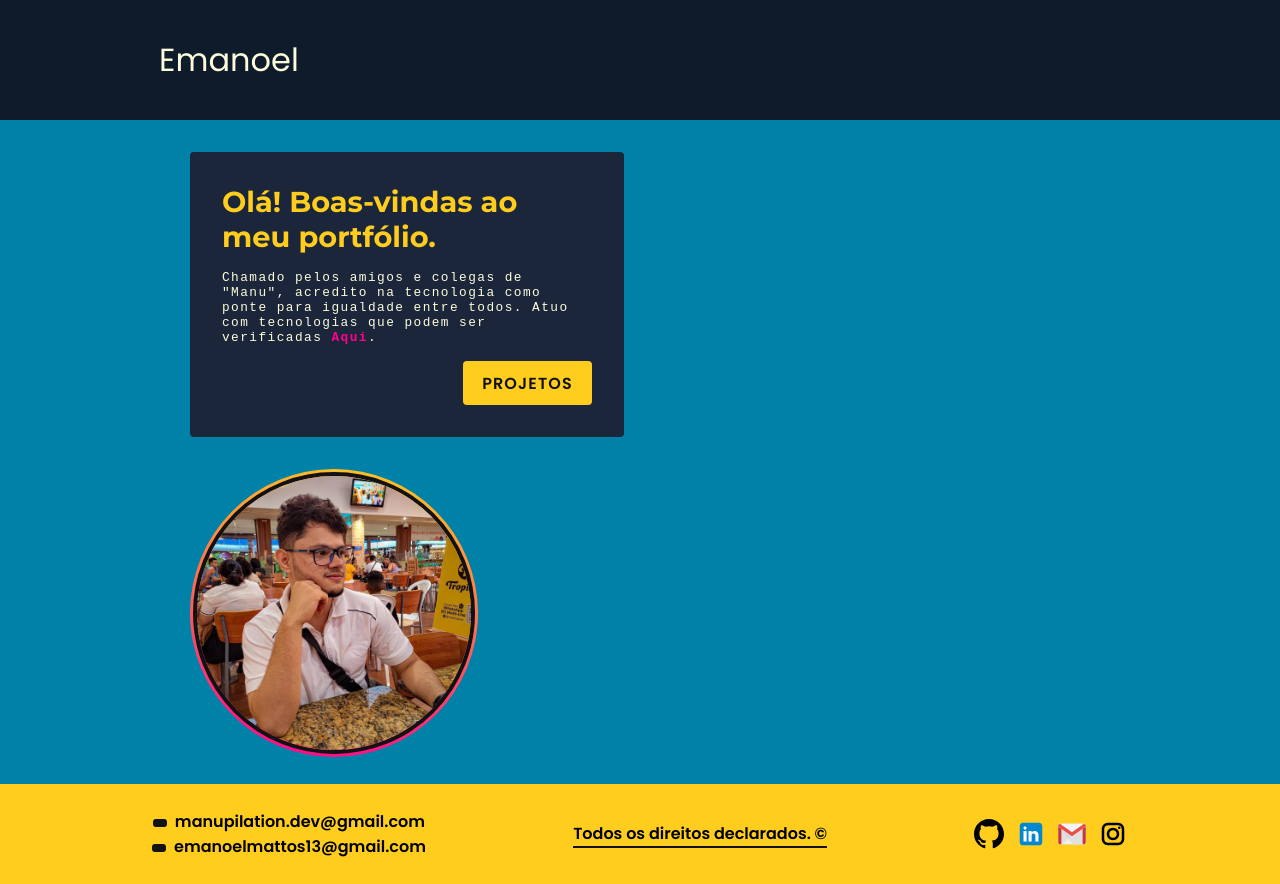
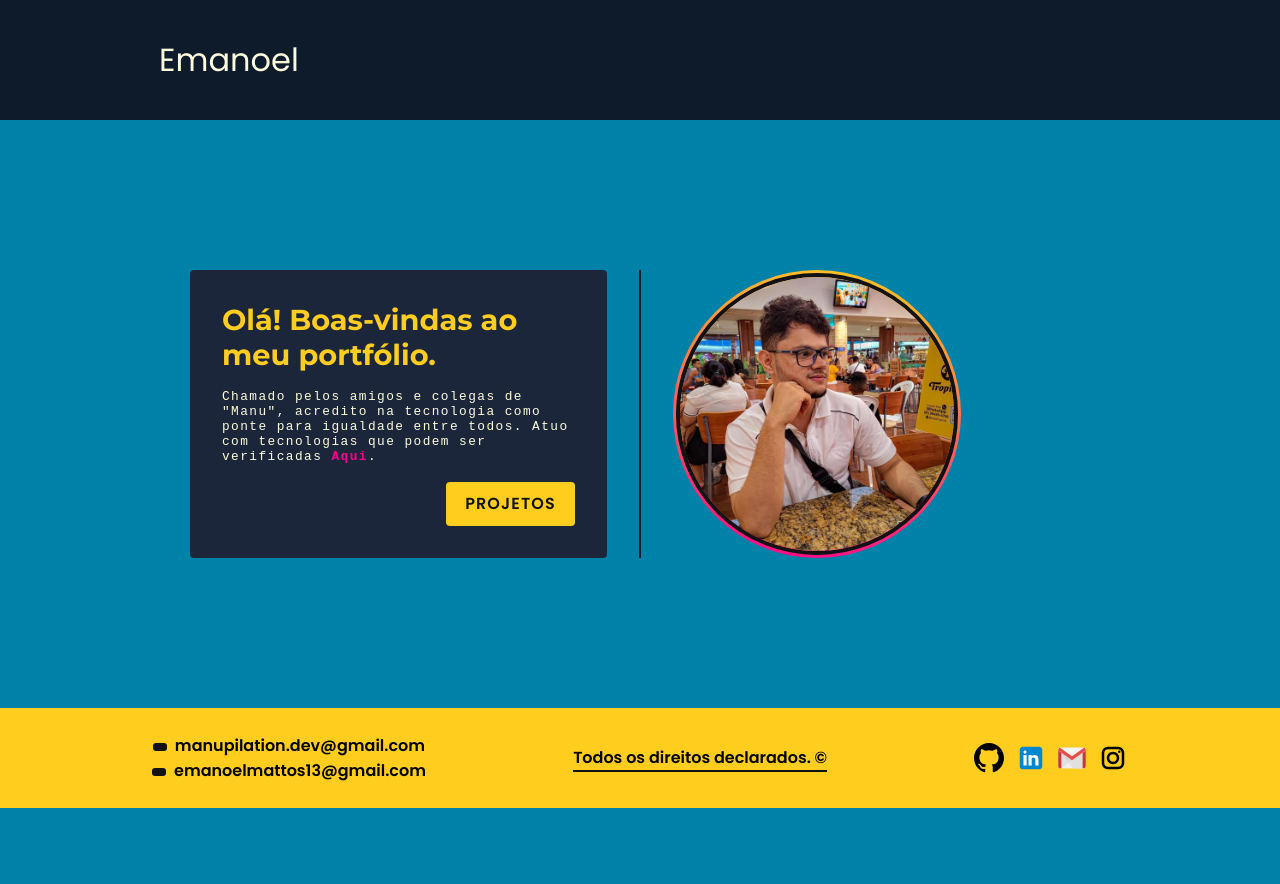
Before and after one commit to manupilation/manupilation.github.io, a React (Vite) app in the folder personal-page-app/: page /#/ in a window 1280 px wide. After the commit the page ends 808 px from the top, so only its background shows below. Built offline with nearby package versions, Linux system fonts and the light colour scheme.

Commit message:
feat: separator style

```diff
--- a/personal-page-app/src/components/Presentation-section/styles.module.scss
+++ b/personal-page-app/src/components/Presentation-section/styles.module.scss
@@ -1,6 +1,6 @@
 .presentationSection {
   display: grid;
-  grid-template-columns: 1fr 1fr;
+  grid-template-columns: 1fr auto 1fr;
   max-width: 900px;
   max-height: 600px;
   gap: 2rem;
@@ -51,13 +51,21 @@
     }
   }
 
+  .separator {
+    content: "";
+    display: inline-block;
+    width: 2px;
+    height: 100%;
+    background-color: var(--c-b1);
+  }
+
   .selfImage {
+    display: flex;
     background: linear-gradient(10deg, #ff008e 0%, #ffcd1e 100%);
     border-radius: 50%;
     line-height: 0;
     width: calc(18rem);
     height: calc(18rem);
-    display: flex;
     align-items: center;
     justify-content: center;
 
```
